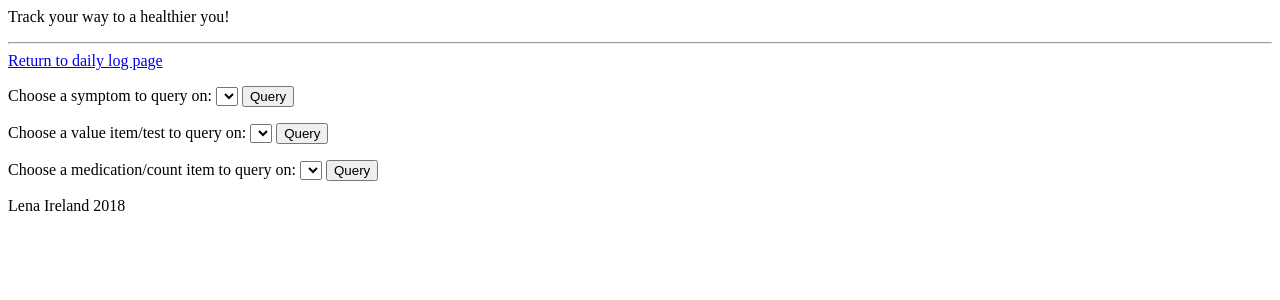
After one commit to lenaireland/healthapp, a Flask app: page /query in a window 1280 px wide. The commit adds this page. Shown: the top 300 px of the page. Run offline with Flask 2, Linux system fonts and the light colour scheme; the visitor is signed in with stand-in values (Sample User, id 1); lists and menus that the app fills with data are empty.

Commit message:
Got stop tracking working for conditions and cascade to subsequent items. Got query for correlations working - still need to display results to page

```diff
--- a/seed.py
+++ b/seed.py
@@ -258,7 +258,7 @@ def example_data():
         CountItem(count_date=datetime(2018, 10, 7, 8, 30, 0),
                   count=1,
                   user_count_id=user_count_types[0].user_count_id_pk),
-        CountItem(count_date=datetime(2018, 10, 7, 21, 30, 0),
+        CountItem(count_date=datetime(2018, 10, 8, 21, 30, 0),
                   count=1,
                   user_count_id=user_count_types[0].user_count_id_pk),
         CountItem(count_date=datetime(2018, 10, 7, 12, 30, 0),
@@ -267,7 +267,7 @@ def example_data():
         CountItem(count_date=datetime(2018, 10, 7, 7, 30, 0),
                   count=1,
                   user_count_id=user_count_types[2].user_count_id_pk),
-        CountItem(count_date=datetime(2018, 10, 7, 22, 30, 0),
+        CountItem(count_date=datetime(2018, 10, 8, 22, 30, 0),
                   count=1,
                   user_count_id=user_count_types[2].user_count_id_pk),
         CountItem(count_date=datetime(2018, 10, 7, 8, 30, 0),
@@ -276,7 +276,7 @@ def example_data():
         CountItem(count_date=datetime(2018, 10, 7, 9, 1, 0),
                   count=1,
                   user_count_id=user_count_types[4].user_count_id_pk),
-        CountItem(count_date=datetime(2018, 10, 7, 22, 15, 0),
+        CountItem(count_date=datetime(2018, 10, 8, 22, 15, 0),
                   count=1,
                   user_count_id=user_count_types[4].user_count_id_pk),
         CountItem(count_date=datetime(2018, 10, 7, 14, 30, 0),
--- a/server.py
+++ b/server.py
@@ -208,27 +208,19 @@ def add_tracking():
 
     if session.get('userid'):
 
-        symptoms = Symptom.query.all()
-        values = ValueType.query.all()
-        counts = CountType.query.all()
+        user_conditions = user_tracked_conditions_name()
 
-        all_conditions = Condition.query.all()
-        user_conditions = (db.session.query(Condition)
-                            .join(UserCondition)
-                            .filter(UserCondition.user_id==session['userid'])
-                            .all())
-
-        unused_conditions = []
-        for condition in all_conditions:
-            if condition not in user_conditions:
-                unused_conditions.append(condition)
+        unused_conditions = user_not_tracked_conditions()
+        unused_symptoms = user_not_tracked_symptoms()
+        unused_values = user_not_tracked_value_types()
+        unused_counts = user_not_tracked_count_types()
 
         return render_template('add_tracking.html',
                                unused_conditions=unused_conditions,
                                user_conditions=user_conditions,
-                               symptoms=symptoms,
-                               counts=counts,
-                               values=values)
+                               unused_symptoms=unused_symptoms,
+                               unused_counts=unused_counts,
+                               unused_values=unused_values)
 
     return redirect('/')
 
@@ -257,6 +249,31 @@ def stop_tracking():
 
     return redirect('/')
 
+@app.route('/query')
+def query_database():
+    """Query database to find correlations between tracked items"""
+
+    if session.get('userid'):
+
+        user_conditions = user_tracked_conditions()
+
+        symptoms = []
+        values = []
+        counts = []
+
+        for cond in user_tracked_conditions():
+            symptoms += user_tracked_symptoms(cond)
+            values += user_tracked_value_types(cond)
+            counts += user_tracked_count_types(cond)
+
+        return render_template('query.html',
+                               user_conditions=user_conditions,
+                               symptoms=symptoms,
+                               counts=counts,
+                               values=values)
+
+    return redirect('/')
+
 # The next 8 routes are used from usermainpage.html and
 # associated .js files to display tracked user symptoms and
 # update values
@@ -268,9 +285,10 @@ def get_user_symptom():
     symptom_id = request.args.get("symptom_id")
     date = request.args.get("date")
 
-    datarecord = SymptomItem.query.filter(
-                    SymptomItem.user_symptom_id==symptom_id,
-                    func.date(SymptomItem.symptom_date)==date).first()
+    datarecord = (SymptomItem.query
+                             .filter(SymptomItem.user_symptom_id==symptom_id,
+                                     func.date(SymptomItem.symptom_date)==date)
+                             .first())
 
     if datarecord:
         value = datarecord.symptom_present
@@ -286,9 +304,10 @@ def update_user_symptom():
     date = request.form.get("date")
     TF = request.form.get("TF")
 
-    datarecord = SymptomItem.query.filter(
-                    SymptomItem.user_symptom_id==symptom_id,
-                    func.date(SymptomItem.symptom_date)==date).first()
+    datarecord = (SymptomItem.query
+                             .filter(SymptomItem.user_symptom_id==symptom_id,
+                                     func.date(SymptomItem.symptom_date)==date)
+                             .first())
 
     if datarecord:
 
@@ -316,9 +335,10 @@ def get_user_valueitem():
     value_id = request.args.get("value_id")
     date = request.args.get("date")
 
-    datarecord = ValueItem.query.filter(
-                    ValueItem.user_value_id==value_id,
-                    func.date(ValueItem.value_date)==date).first()
+    datarecord = (ValueItem.query
+                           .filter(ValueItem.user_value_id==value_id,
+                                   func.date(ValueItem.value_date)==date)
+                           .first())
 
     if datarecord:
         value = datarecord.value
@@ -337,9 +357,10 @@ def update_user_value_item():
     if value=="":
         value = None
 
-    datarecord = ValueItem.query.filter(
-                    ValueItem.user_value_id==value_id,
-                    func.date(ValueItem.value_date)==date).first()
+    datarecord = (ValueItem.query
+                           .filter(ValueItem.user_value_id==value_id,
+                                   func.date(ValueItem.value_date)==date)
+                           .first())
 
     if datarecord:
         datarecord.value = value
@@ -361,9 +382,10 @@ def get_user_countitem():
     count_id = request.args.get("count_id")
     date = request.args.get("date")
 
-    datarecord = CountItem.query.filter(
-                    CountItem.user_count_id==count_id,
-                    func.date(CountItem.count_date)==date).first()
+    datarecord = (CountItem.query
+                           .filter(CountItem.user_count_id==count_id,
+                                   func.date(CountItem.count_date)==date)
+                           .first())
 
     if datarecord:
         count = datarecord.count
@@ -382,9 +404,10 @@ def update_user_count_item():
     if count=="":
         count = None
 
-    datarecord = CountItem.query.filter(
-                    CountItem.user_count_id==count_id,
-                    func.date(CountItem.count_date)==date).first()
+    datarecord = (CountItem.query
+                           .filter(CountItem.user_count_id==count_id,
+                                   func.date(CountItem.count_date)==date)
+                           .first())
 
     if datarecord:
         datarecord.count = count
@@ -467,8 +490,8 @@ def add_user_condition():
     for user_condition in user_conditions:
         if int(cond_id) == user_condition.cond_id:
 
-            if user_condition.UserCondition.is_tracked==False:
-                user_condition.UserCondition.is_tracked = True
+            if user_condition.is_tracked==False:
+                user_condition.is_tracked = True
                 db.session.commit()
                 return "Condition is now tracked again"
             return "Add condition failed"
@@ -561,7 +584,7 @@ def add_user_value():
 
             if user_value.is_tracked==False:
                 user_value.is_tracked = True
-                user_value.UserValueType.usercond_id = usercond_id
+                user_value.usercond_id = usercond_id
                 db.session.commit()
                 return "Value item is now tracked again"
 
@@ -636,22 +659,22 @@ def stop_tracking_user_condition():
 
     for user_condition in user_conditions:
         if int(cond_id) == user_condition.cond_id:
-            user_condition.UserCondition.is_tracked = False
+            user_condition.is_tracked = False
 
             user_symptoms = (db.session.query(UserSymptom)
-                               .join(UserCondition)
-                               .filter((UserCondition.user_id==1),
-                                       (UserSymptom.usercond_id==1))
-                               .all())
+                             .join(UserCondition)
+                             .filter((UserCondition.user_id==session['userid']),
+                                     (UserCondition.cond_id==cond_id))
+                             .all())
             user_values = (db.session.query(UserValueType)
                              .join(UserCondition)
-                             .filter((UserCondition.user_id==1),
-                                     (UserValueType.usercond_id==1))
+                             .filter((UserCondition.user_id==session['userid']),
+                                     (UserCondition.cond_id==cond_id))
                              .all())
             user_counts = (db.session.query(UserCountType)
                              .join(UserCondition)
-                             .filter((UserCondition.user_id==1),
-                                     (UserCountType.usercond_id==1))
+                             .filter((UserCondition.user_id==session['userid']),
+                                     (UserCondition.cond_id==cond_id))
                              .all())
 
             for user_symptom in user_symptoms:
@@ -726,8 +749,128 @@ def stop_tracking_user_count():
 
     return "Symptom was not tracked - no change"
 
+# The next 3 routes are used by query.html and associated js files
+# to query data and find correlations
 
-# helper functions
+@app.route('/query-user-symptom', methods=['GET'])
+def query_user_symptom():
+    """Query database for correlations with symptom data items"""
+
+    symptom_id = request.args.get("symptom_id")
+
+    user_symptom_logs = (db.session.query(SymptomItem)
+                                  .join(UserSymptom)
+                                  .join(Symptom)
+                                  .filter(Symptom.symptom_id_pk==symptom_id,
+                                          SymptomItem.symptom_present==True)
+                                  .all())
+    dates = set()
+
+    for entry in user_symptom_logs:
+        dates.add(entry.symptom_date.date())
+
+    query_result = query_dates(dates)
+
+    return jsonify(query_result)
+
+@app.route('/query-user-value', methods=['GET'])
+def query_user_value():
+    """Query database for correlations with value type data items"""
+
+    value_id = request.args.get("value_id")
+
+    user_value_logs = (db.session.query(ValueItem)
+                                  .join(UserValueType)
+                                  .join(ValueType)
+                                  .filter(ValueType.value_id_pk==value_id,
+                                          ValueItem.value > 0)
+                                  .all())
+    dates = set()
+
+    for entry in user_value_logs:
+        dates.add(entry.value_date.date())
+
+    query_result = query_dates(dates)
+
+    return jsonify(query_result)
+
+@app.route('/query-user-count', methods=['GET'])
+def query_user_count():
+    """Query database for correlations with count type data items"""
+
+    count_id = request.args.get("count_id")
+
+    user_count_logs = (db.session.query(CountItem)
+                                  .join(UserCountType)
+                                  .join(CountType)
+                                  .filter(CountType.count_id_pk==count_id,
+                                          CountItem.count > 0)
+                                  .all())
+    dates = set()
+
+    for entry in user_count_logs:
+        dates.add(entry.count_date.date())
+
+    query_result = query_dates(dates)
+
+    return jsonify(query_result)
+
+
+# Helper functions
+
+def query_dates(dates):
+    """Query database for events that happened on given dates"""
+
+    user_symptoms = (db.session.query(UserSymptom)
+                     .join(UserCondition)
+                     .filter((UserCondition.user_id==session['userid']),
+                             (UserSymptom.is_tracked==True))
+                     .all())
+    user_values = (db.session.query(UserValueType)
+                     .join(UserCondition)
+                     .filter((UserCondition.user_id==session['userid']),
+                             (UserValueType.is_tracked==True))
+                     .all())
+    user_counts = (db.session.query(UserCountType)
+                     .join(UserCondition)
+                     .filter((UserCondition.user_id==session['userid']),
+                             (UserCountType.is_tracked==True))
+                     .all())
+
+    query_result = {}
+
+    for symptom in user_symptoms:
+        name = symptom.symptom.symptom_name
+        query_result[name] = 0
+        for item in symptom.symptom_items:
+            if (
+                item.symptom_date.date() in dates and
+                item.symptom_present == True
+                ):
+                query_result[name] += 1
+
+    for value in user_values:
+        name = value.value_type.value_name
+        query_result[name] = 0
+        for item in value.value_items:
+            if (
+                item.value_date.date() in dates and
+                item.value > 0
+                ):
+                query_result[name] += 1
+
+    for count in user_counts:
+        name = count.count_type.count_name
+        query_result[name] = 0
+        for item in count.count_items:
+            if (
+                item.count_date.date() in dates and
+                item.count > 0
+                ):
+                query_result[name] += 1
+
+    return query_result
+
 
 def user_tracked_info():
     """Query database for information user is tracking"""
@@ -747,7 +890,7 @@ def user_tracked_info():
 
 
 def user_tracked_conditions():
-    """Query database for conditions user is tracking"""
+    """Query database for UserConditions user is tracking"""
 
     user_conditions = (db.session.query(UserCondition)
               .filter(UserCondition.user_id==session['userid'])
@@ -763,7 +906,7 @@ def user_tracked_conditions():
 
 
 def user_tracked_symptoms(cond):
-    """Query database for symptoms user is tracking"""
+    """Query database for symptoms user is tracking for given condition"""
 
     symptoms = (db.session.query(UserSymptom, Symptom)
                   .join(Symptom)
@@ -780,7 +923,7 @@ def user_tracked_symptoms(cond):
 
 
 def user_tracked_value_types(cond):
-    """Query database for value types user is tracking"""
+    """Query database for value types user is tracking for given condition"""
 
     value_types = (db.session.query(UserValueType, ValueType)
                    .join(ValueType)
@@ -797,7 +940,7 @@ def user_tracked_value_types(cond):
 
 
 def user_tracked_count_types(cond):
-    """Query database for count types user is tracking"""
+    """Query database for count types user is tracking for given condition"""
 
     count_types = (db.session.query(UserCountType, CountType)
                    .join(CountType)
@@ -811,6 +954,90 @@ def user_tracked_count_types(cond):
             count_list.append(count)
 
     return count_list
+
+
+def user_tracked_conditions_name():
+    """Condition objects user is tracking"""
+
+    user_conditions = (db.session.query(Condition)
+                         .join(UserCondition)
+                         .filter((UserCondition.user_id==session['userid']),
+                                 (UserCondition.is_tracked==True))
+                         .all())
+
+    return user_conditions
+
+
+def user_not_tracked_conditions():
+    """Conditions user is not tracking"""
+
+    unused_conditions = []
+
+    all_conditions = Condition.query.all()
+    user_conditions = user_tracked_conditions_name()
+
+    for condition in all_conditions:
+        if condition not in user_conditions:
+            unused_conditions.append(condition)
+
+    return unused_conditions
+
+
+def user_not_tracked_symptoms():
+    """Symptoms user is not tracking"""
+
+    unused_symptoms = []
+    all_symptoms = Symptom.query.all()
+    user_symptoms = (db.session.query(Symptom)
+                       .join(UserSymptom)
+                       .join(UserCondition)
+                       .filter((UserSymptom.is_tracked==True),
+                               (UserCondition.user_id==session['userid']))
+                       .all())
+
+    for symptom in all_symptoms:
+        if symptom not in user_symptoms:
+            unused_symptoms.append(symptom)
+
+    return unused_symptoms
+
+
+def user_not_tracked_value_types():
+    """Value types user is not tracking"""
+
+    unused_values = []
+    all_values = ValueType.query.all()
+    user_values = (db.session.query(ValueType)
+                     .join(UserValueType)
+                     .join(UserCondition)
+                     .filter((UserValueType.is_tracked==True),
+                             (UserCondition.user_id==session['userid']))
+                     .all())
+
+    for value in all_values:
+        if value not in user_values:
+            unused_values.append(value)
+
+    return unused_values
+
+
+def user_not_tracked_count_types():
+    """Count types user is not tracking"""
+
+    unused_counts = []
+    all_counts = CountType.query.all()
+    user_counts = (db.session.query(CountType)
+                     .join(UserCountType)
+                     .join(UserCondition)
+                     .filter((UserCountType.is_tracked==True),
+                             (UserCondition.user_id==session['userid']))
+                     .all())
+
+    for count in all_counts:
+        if count not in user_counts:
+            unused_counts.append(count)
+
+    return unused_counts
 
 
 ##############################################################################
--- a/static/js/add-count-tracking.js
+++ b/static/js/add-count-tracking.js
@@ -24,7 +24,7 @@ function addCount(evt) {
   $.post('/add-user-count', count, function (results) {
     console.log(results);
   });
-  // location.reload(true);
+  location.reload(true);
 }
 
 // event listener called when the DOM is ready
--- a/static/js/add-symptom-tracking.js
+++ b/static/js/add-symptom-tracking.js
@@ -24,7 +24,7 @@ function addSymptom(evt) {
   $.post('/add-user-symptom', symptom, function (results) {
     console.log(results);
   });
-  // location.reload(true);
+  location.reload(true);
 }
 
 // event listener called when the DOM is ready
--- /dev/null
+++ b/static/js/query-count.js
@@ -0,0 +1,19 @@
+
+'use strict';
+
+function queryCount(evt) {
+  evt.preventDefault();
+
+  const count = {
+    count_id: evt.currentTarget.counts.value
+  };
+  console.log(count);
+
+  $.get('/query-user-count', count, function (results) {
+    console.log(results);
+  });
+  // location.reload(true);
+}
+
+// event listener on submit for add new condition button
+$("#user_count_query_form").on("submit", queryCount);
--- /dev/null
+++ b/static/js/query-symptom.js
@@ -0,0 +1,19 @@
+
+'use strict';
+
+function querySymptom(evt) {
+  evt.preventDefault();
+
+  const symptom = {
+    symptom_id: evt.currentTarget.symptoms.value
+  };
+  console.log(symptom);
+
+  $.get('/query-user-symptom', symptom, function (results) {
+    console.log(results);
+  });
+  // location.reload(true);
+}
+
+// event listener on submit for add new condition button
+$("#user_symptom_query_form").on("submit", querySymptom);
--- /dev/null
+++ b/static/js/query-value.js
@@ -0,0 +1,19 @@
+
+'use strict';
+
+function queryValue(evt) {
+  evt.preventDefault();
+
+  const value = {
+    value_id: evt.currentTarget.values.value
+  };
+  console.log(value);
+
+  $.get('/query-user-value', value, function (results) {
+    console.log(results);
+  });
+  // location.reload(true);
+}
+
+// event listener on submit for add new condition button
+$("#user_value_query_form").on("submit", queryValue);
--- a/templates/add_tracking.html
+++ b/templates/add_tracking.html
@@ -38,7 +38,7 @@ OR
 <p><form id="user_symptom_form">
   Choose a symptom to track:
   <select id="symptoms">
-    {% for symptom in symptoms %}
+    {% for symptom in unused_symptoms %}
       <option value={{ symptom.symptom_id_pk }}>
         {{ symptom.symptom_name}}
       </option>
@@ -52,7 +52,7 @@ OR
 <p><form id="user_value_form">
   Choose a value item/test result to track:
   <select id="values">
-    {% for value in values %}
+    {% for value in unused_values %}
       <option value={{ value.value_id_pk }}>
         {{ value.value_name}}
       </option>
@@ -66,7 +66,7 @@ OR
 <p><form id="user_count_form">
   Choose a medication/count item to track:
   <select id="counts">
-    {% for count in counts %}
+    {% for count in unused_counts %}
       <option value={{ count.count_id_pk }}>
         {{ count.count_name}}
       </option>
--- /dev/null
+++ b/templates/query.html
@@ -0,0 +1,49 @@
+{% extends 'base.html' %}
+
+{% block title %}Health Tracker - Query{% endblock %}
+
+{% block content %}
+
+<a href="/user/{{session['userid']}}">Return to daily log page</a>
+
+<p><form id="user_symptom_query_form">
+  Choose a symptom to query on:
+  <select id="symptoms">
+    {% for symptom in symptoms %}
+      <option value={{ symptom.Symptom.symptom_id_pk }}>
+        {{ symptom.Symptom.symptom_name}}
+      </option>
+    {% endfor %}
+  </select>
+  <input type="submit" id="user_symptom_submit" value="Query">
+</form></p>
+
+<p><form id="user_value_query_form">
+  Choose a value item/test to query on:
+  <select id="values">
+    {% for value in values %}
+      <option value={{ value.ValueType.value_id_pk }}>
+        {{ value.ValueType.value_name}}
+      </option>
+    {% endfor %}
+  </select>
+  <input type="submit" id="user_value_submit" value="Query">
+</form></p>
+
+<p><form id="user_count_query_form">
+  Choose a medication/count item to query on:
+  <select id="counts">
+    {% for count in counts %}
+      <option value={{ count.CountType.count_id_pk }}>
+        {{ count.CountType.count_name}}
+      </option>
+    {% endfor %}
+  </select>
+  <input type="submit" id="user_count_submit" value="Query">
+</form></p>
+
+<script src="/static/js/query-symptom.js"></script>
+<script src="/static/js/query-value.js"></script>
+<script src="/static/js/query-count.js"></script>
+
+{% endblock %}
```
Also changed, not shown: templates/base.html (+0 -8 lines), templates/usermainpage.html (+9 -3 lines).
